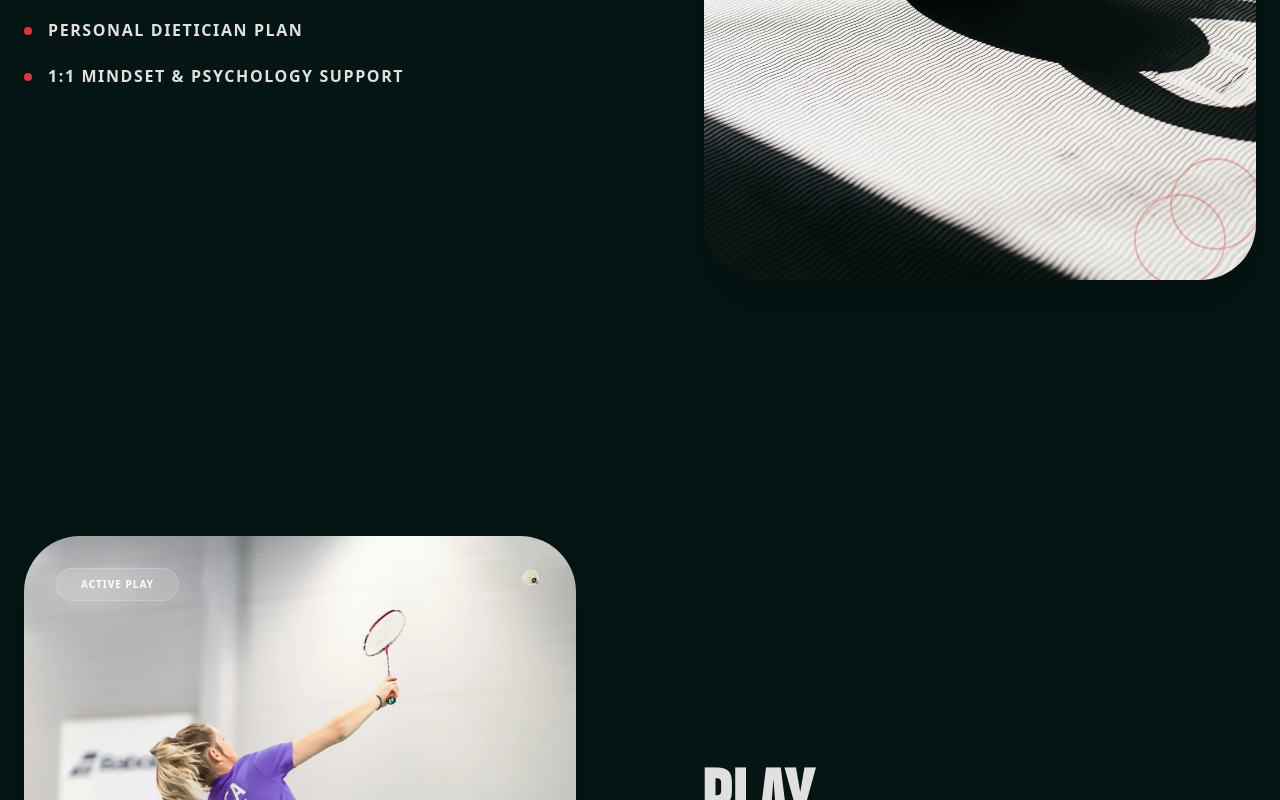
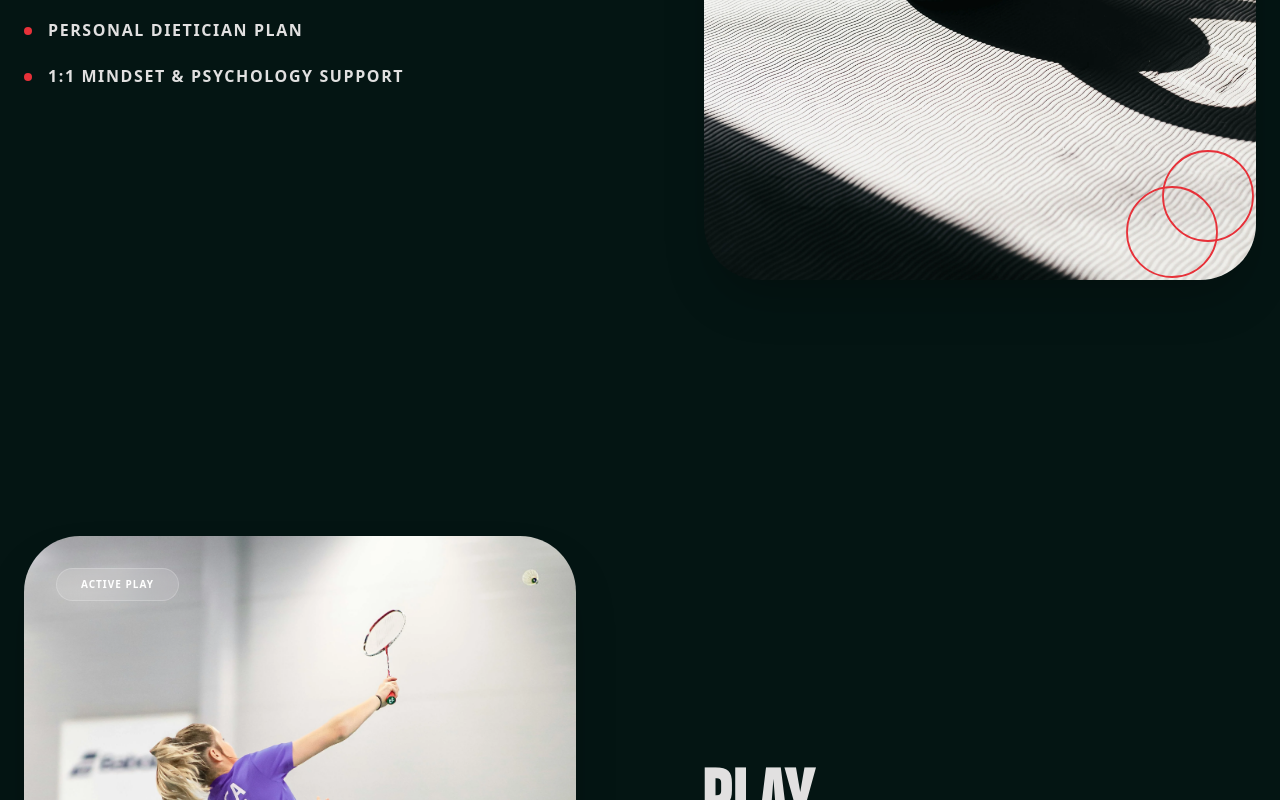
Before and after one commit to akashnegi62/Callories, a Next.js app: page / in a window 1280 px wide. Shown: the part 4680-5480 px from the top of the page. Built offline with nearby package versions, Linux system fonts and the light colour scheme.

Commit message:
svg_stroke_change

```diff
--- a/components/SolutionSection.tsx
+++ b/components/SolutionSection.tsx
@@ -128,7 +128,7 @@ export default function SolutionSection() {
                     </div>
 
                     {/* Branding SVG Overlay */}
-                    <div className="absolute -bottom-8 -right-8 pointer-events-none opacity-30">
+                    <div className="absolute -bottom-6 -right-6 pointer-events-none">
                       <svg width="180" height="180" viewBox="0 0 100 100">
                         <circle
                           cx="40"
```
